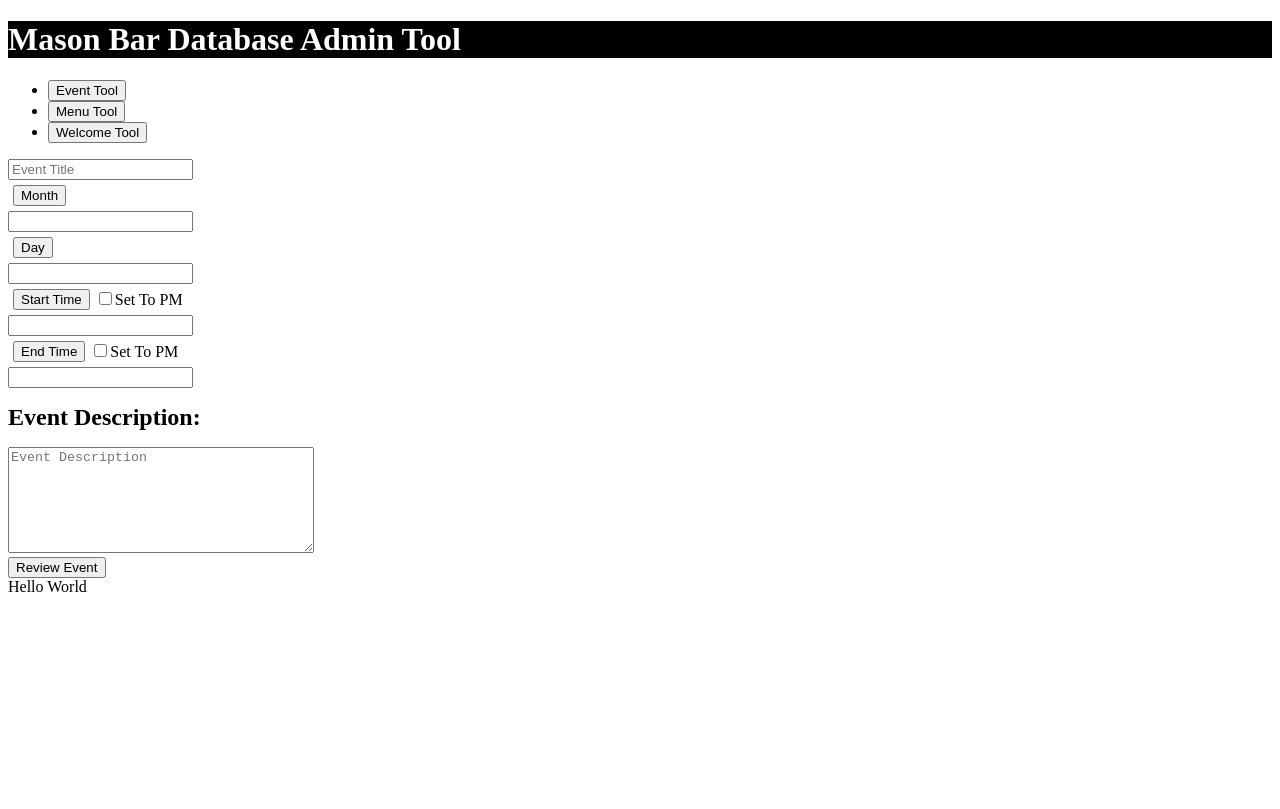
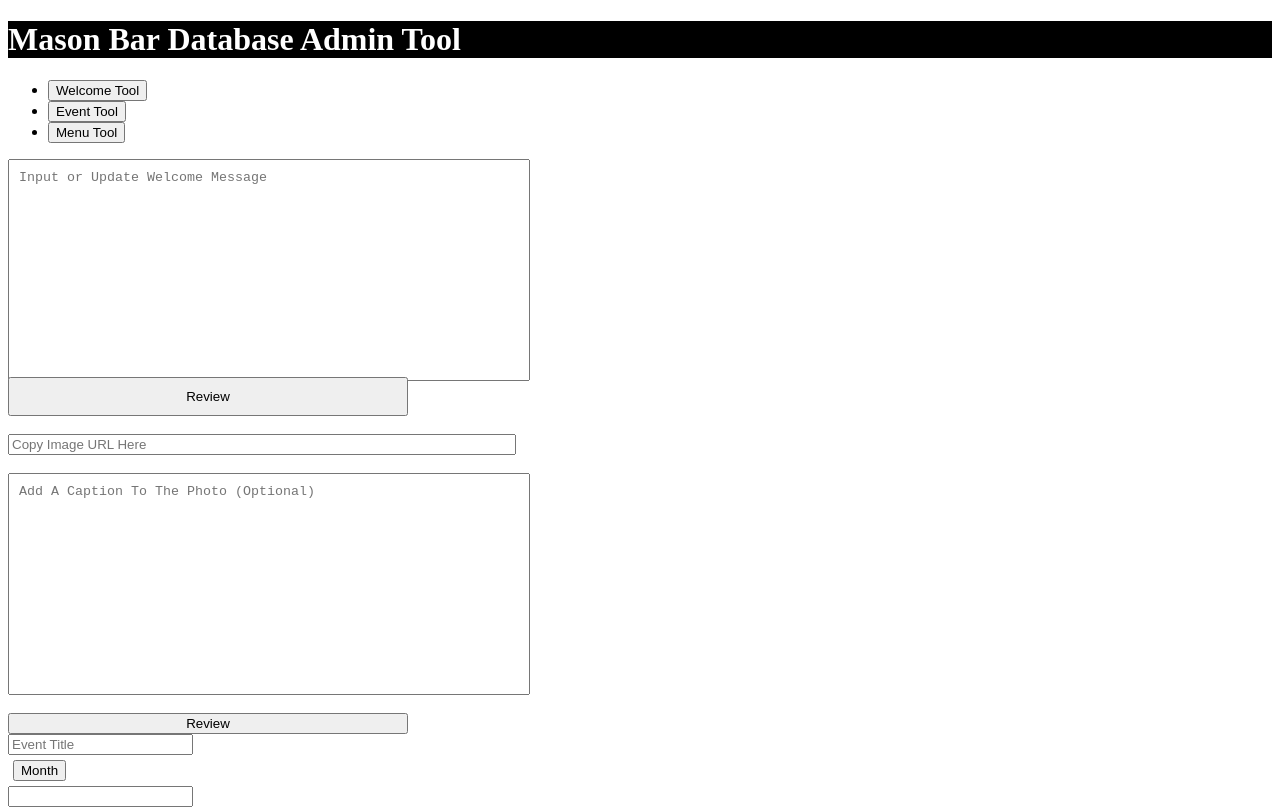
Before and after one commit to Skoomatron/MasonBarAdminTool, a React app: page / in a window 1280 px wide. Shown: the top 809 px of the page. Built offline with nearby package versions, Linux system fonts and the light colour scheme; the HTML template or start-up script is replaced by a standard one.

Commit message:
Starting on Welcome Update Tool

```diff
--- a/src/App.jsx
+++ b/src/App.jsx
@@ -1,88 +1,11 @@
 import React from "react";
 import Container from './Components/Container/Container.jsx';
-import axios from 'axios';
 
 class App extends React.Component {
   constructor(props) {
     super(props)
     this.state = {
-      eventTitle: '',
-      eventDescription: '',
-      month: '',
-      day: '',
-      start: '',
-      end: '',
-      startPM: false,
-      endPM: false,
-      eventModal: false,
-    }
-    this.textListener = this.textListener.bind(this);
-    this.clickHandler = this.clickHandler.bind(this);
-    this.submitHandler = this.submitHandler.bind(this);
-    this.timeParser = this.timeParser.bind(this);
-  }
 
-  timeParser(payload, option) {
-    console.log(payload)
-    const endNum = payload.slice(2);
-    const startNum = payload.slice(0, 2);
-    const newNum = (Number(startNum) + 12).toString() + endNum;
-    this.setState({[option]: newNum});
-    console.log(this.state)
-  }
-
-  textListener(event) {
-    const currentText = event.target.value;
-    this.setState({[event.target.name]: currentText})
-  }
-
-  async submitHandler(payload) {
-    if (payload.day.length === 1) {
-      this.setState({day: 0 + this.state.day});
-    }
-    if (payload.startPM === true) {
-      await this.timeParser(payload.start, 'start');
-    }
-    if (payload.endPM === true) {
-      await this.timeParser(payload.end, 'end');
-    }
-    if (
-      payload.day &&
-      payload.end &&
-      payload.eventDescription &&
-      payload.eventTitle &&
-      payload.month &&
-      payload.start &&
-      payload.start < payload.end
-    ) {
-      await axios.post('/event', {
-        day: this.state.day,
-        month: this.state.month,
-        start: this.state.start,
-        end: this.state.end,
-        eventTitle: this.state.eventTitle,
-        eventDescription: this.state.eventDescription,
-      })
-      .then((success) => {
-        console.log('success!!')
-      })
-      .catch((error) => {
-        console.log('error occurred ' + error)
-      })
-    }
-  }
-
-  clickHandler(event) {
-    if (
-      event.target.name === "endPM"
-      || event.target.name === "startPM"
-      || event.target.name === "eventModal") {
-      const currentName = event.target.name;
-      const currentValue = this.state[currentName];
-      this.setState({[currentName]: !currentValue})
-    } else {
-      const currentValue = event.target.innerHTML;
-      this.setState({[event.target.name]: currentValue})
     }
   }
 
--- a/src/Components/Container/Container.jsx
+++ b/src/Components/Container/Container.jsx
@@ -3,16 +3,20 @@ import Tabs from 'react-bootstrap/Tabs';
 import React from 'react';
 import MenuLoader from '../MenuLoader/MenuLoader.jsx';
 import EventLoader from '../EventLoader/EventLoader.jsx';
+import WelcomeLoader from '../Welcome/WelcomeLoader.jsx';
 
 const Container = (props) => {
 
   return (
     <Tabs
-        defaultActiveKey="profile"
+        defaultActiveKey="welcome"
         id="fill-tab-example"
         className="mb-3"
         fill
       >
+        <Tab eventKey="welcome" title="Welcome Tool">
+          <WelcomeLoader/>
+        </Tab>
         <Tab eventKey="event" title="Event Tool">
           <EventLoader
             state={props.state}
@@ -23,9 +27,6 @@ const Container = (props) => {
         <Tab eventKey="menu" title="Menu Tool">
           <MenuLoader />
         </Tab>
-        <Tab eventKey="welcome" title="Welcome Tool">
-          {/* <Sonnet /> */}
-        </Tab>
       </Tabs>
   )
 }
--- a/src/Components/EventLoader/EventLoader.jsx
+++ b/src/Components/EventLoader/EventLoader.jsx
@@ -7,50 +7,136 @@ import EndTime from './EndTime.jsx';
 import EventButtons from './EventButtons.jsx';
 import EventTitle from './EventTitle.jsx';
 import ReviewEventModal from './ReviewEventModal.jsx';
+import axios from 'axios';
 
-const EventLoader = (props) => {
+
+class EventLoader extends React.Component {
+  constructor(props) {
+    super(props)
+    this.state = {
+      eventTitle: '',
+      eventDescription: '',
+      month: '',
+      day: '',
+      start: '',
+      end: '',
+      startPM: false,
+      endPM: false,
+      eventModal: false,
+    }
+    this.textListener = this.textListener.bind(this);
+    this.clickHandler = this.clickHandler.bind(this);
+    this.submitHandler = this.submitHandler.bind(this);
+    this.timeParser = this.timeParser.bind(this);
+  }
+
+  timeParser(payload, option) {
+    console.log(payload)
+    const endNum = payload.slice(2);
+    const startNum = payload.slice(0, 2);
+    const newNum = (Number(startNum) + 12).toString() + endNum;
+    this.setState({[option]: newNum});
+  }
+
+  textListener(event) {
+    const currentText = event.target.value;
+    this.setState({[event.target.name]: currentText})
+  }
+
+  async submitHandler(payload) {
+    if (payload.day.length === 1) {
+      this.setState({day: 0 + this.state.day});
+    }
+    if (payload.startPM === true) {
+      await this.timeParser(payload.start, 'start');
+    }
+    if (payload.endPM === true) {
+      await this.timeParser(payload.end, 'end');
+    }
+    if (
+      payload.day &&
+      payload.end &&
+      payload.eventDescription &&
+      payload.eventTitle &&
+      payload.month &&
+      payload.start &&
+      payload.start < payload.end
+    ) {
+      await axios.post('/event', {
+        day: this.state.day,
+        month: this.state.month,
+        start: this.state.start,
+        end: this.state.end,
+        eventTitle: this.state.eventTitle,
+        eventDescription: this.state.eventDescription,
+      })
+      .then((success) => {
+        console.log('success!!')
+      })
+      .catch((error) => {
+        console.log('error occurred ' + error)
+      })
+    }
+  }
+
+  clickHandler(event) {
+    if (
+      event.target.name === "endPM"
+      || event.target.name === "startPM"
+      || event.target.name === "eventModal") {
+      const currentName = event.target.name;
+      const currentValue = this.state[currentName];
+      this.setState({[currentName]: !currentValue})
+    } else {
+      const currentValue = event.target.innerHTML;
+      this.setState({[event.target.name]: currentValue})
+    }
+  }
+
+  render() {
     return (
       <div>
         <ReviewEventModal
-        clickHandler={props.clickHandler}
-        state={props.state}
-        submitHandler={props.submitHandler}/>
+          clickHandler={this.clickHandler}
+          state={this.state}
+          submitHandler={this.submitHandler}/>
 
         <EventTitle
-        state={props.state}
-        listener={props.listener}/>
+          state={this.state}
+          listener={this.textListener}/>
 
         <Month
-        state={props.state}
-        clickHandler={props.clickHandler}/>
-      <input defaultValue={props.state.month}></input>
+          state={this.state}
+          clickHandler={this.clickHandler}/>
+        <input defaultValue={this.state.month}></input>
 
         <Day
-        state={props.state}
-        clickHandler={props.clickHandler}/>
-      <input defaultValue={props.state.day}></input>
+          state={this.state}
+          clickHandler={this.clickHandler}/>
+        <input defaultValue={this.state.day}></input>
 
         <StartTime
-        state={props.state}
-        clickHandler={props.clickHandler}/>
-      <input defaultValue={props.state.start}></input>
+          state={this.state}
+          clickHandler={this.clickHandler}/>
+        <input defaultValue={this.state.start}></input>
 
         <EndTime
-        state={props.state}
-        clickHandler={props.clickHandler}/>
-      <input defaultValue={props.state.end}></input>
+          state={this.state}
+          clickHandler={this.clickHandler}/>
+        <input defaultValue={this.state.end}></input>
 
         <Description
-        state={props.state}
-        listener={props.listener}/>
+          state={this.state}
+          listener={this.textListener}/>
 
         <EventButtons
-        state={props.state}
-        clickHandler={props.clickHandler}
+          state={this.state}
+          clickHandler={this.clickHandler}
           name="eventModal"
           name2="Review Event"/>
       </div>
     )
   }
+}
 
 export default EventLoader;
--- /dev/null
+++ b/src/Components/Welcome/AddImage.jsx
@@ -0,0 +1,42 @@
+import React from 'react';
+import Button from 'react-bootstrap/Button';
+
+
+const AddImage = (props) => {
+
+  return (
+    <div style={{display: 'flex', flexDirection: "column", width: "400px"}}>
+
+      <input
+        className="welcomeInput"
+        type="text"
+        value={props.state.photoURL}
+        placeholder="Copy Image URL Here"
+        name="photoURL"
+        onChange={props.listener}>
+        </input>
+
+      <br></br>
+
+      <textarea
+        className="welcomeText"
+        type="text"
+        value={props.state.photoCaption}
+        placeholder="Add A Caption To The Photo (Optional)"
+        name="photoCaption"
+        onChange={props.listener}>
+      </textarea>
+
+      <br></br>
+
+      <button
+        type="button"
+        name="Review Image Details"
+        class="btn btn-warning"
+        onClick={props.clickHandler}>Review</button>
+
+    </div>
+  )
+}
+
+export default AddImage;
--- /dev/null
+++ b/src/Components/Welcome/WelcomeLoader.jsx
@@ -0,0 +1,42 @@
+import React from 'react';
+import WelcomeMessage from './WelcomeMessage.jsx';
+import WelcomeModal from './WelcomeModal.jsx';
+import AddImage from './AddImage.jsx';
+
+class WelcomeLoader extends React.Component {
+  constructor(props) {
+    super(props)
+    this.state = {
+      welcomeMessage: '',
+      photoURL: '',
+      photoCaption: '',
+      welcomeModal: false,
+      modalMessage: '',
+    }
+    this.textListener = this.textListener.bind(this);
+    this.clickHandler = this.clickHandler.bind(this);
+  }
+
+  textListener(event) {
+    const currentText = event.target.value;
+    this.setState({[event.target.name]: currentText});
+  }
+
+  clickHandler(event) {
+    this.setState({modalMessage: event.target.name});
+    this.setState({welcomeModal: !this.state.welcomeModal});
+  }
+
+  render() {
+    return (
+      <div>
+        <WelcomeModal state={this.state} clickHandler={this.clickHandler}/>
+        <WelcomeMessage state={this.state} listener={this.textListener} clickHandler={this.clickHandler}/>
+        <br></br>
+        <AddImage state={this.state} listener={this.textListener} clickHandler={this.clickHandler}/>
+      </div>
+    )
+  }
+}
+
+export default WelcomeLoader;
--- /dev/null
+++ b/src/Components/Welcome/WelcomeMessage.jsx
@@ -0,0 +1,34 @@
+import React from 'react';
+import Button from 'react-bootstrap/Button';
+
+const WelcomeMessage = (props) => {
+
+  return (
+    <div style={{display: 'flex', flexDirection: "column", width: "400px"}}>
+
+      <form className="welcomeForm">
+        <label>
+          <textarea
+            value={props.state.welcomeMessage}
+            type="text"
+            placeholder="Input or Update Welcome Message"
+            name="welcomeMessage"
+            onChange={props.listener}
+            className="welcomeText"
+            ></textarea>
+        </label>
+      </form>
+
+      <br></br>
+
+      <button
+        style={{padding: "10px"}}
+        type="button"
+        name="Review Message Details"
+        class="btn btn-warning"
+        onClick={props.clickHandler}>Review</button>
+    </div>
+  )
+}
+
+export default WelcomeMessage;
--- /dev/null
+++ b/src/Components/Welcome/WelcomeModal.jsx
@@ -0,0 +1,43 @@
+import React from 'react';
+import Modal from 'react-bootstrap/Modal';
+import Button from 'react-bootstrap/Button';
+
+const WelcomeModal = (props) => {
+
+  const message = props.state.modalMessage;
+
+  const imageBody = `
+    \rImage URL: ${props.state.photoURL}
+    \rImage Caption: ${props.state.photoCaption}`;
+
+  const messageBody = `
+    Welcome Message:
+    \r${props.state.welcomeMessage}`;
+
+  const evaluation = "Review Image Details";
+
+  const bodyMessage = message === evaluation ? imageBody : messageBody;
+
+
+  return (
+    <Modal show={props.state.welcomeModal} onHide={props.clickHandler}>
+      <Modal.Header>
+        <Modal.Title>{props.state.modalMessage}</Modal.Title>
+      </Modal.Header>
+      <Modal.Body>
+        {bodyMessage}
+      </Modal.Body>
+      <Modal.Footer>
+        <Button variant="secondary" name="welcomeModal" onClick={props.clickHandler}>
+          Close
+        </Button>
+        <Button variant="primary" onClick={() => {
+          console.log('clicked in welcome modal')}}>
+          Save Changes
+        </Button>
+      </Modal.Footer>
+    </Modal>
+  )
+}
+
+export default WelcomeModal;
--- a/src/styles.css
+++ b/src/styles.css
@@ -3,9 +3,28 @@ h1 {
   background-color: black;
 }
 
-/* Drop Down Menuse */
+/* Event Menus */
 
 .dropdown-menu {
   height: 200px;
   overflow-y: scroll;
 }
+
+/* Welcome Styling */
+
+.welcomeForm {
+  height: 200px;
+  width: 500px;
+}
+
+.welcomeText {
+  height: 200px;
+  width: 500px;
+  padding: 10px;
+  resize: none;
+  overflow: auto;
+}
+
+.welcomeInput {
+  width: 500px;
+}
```
Also changed, not shown: src/DB/schema.js (+16 -1 lines). Lines whose indentation alone changed are shown as unchanged.
